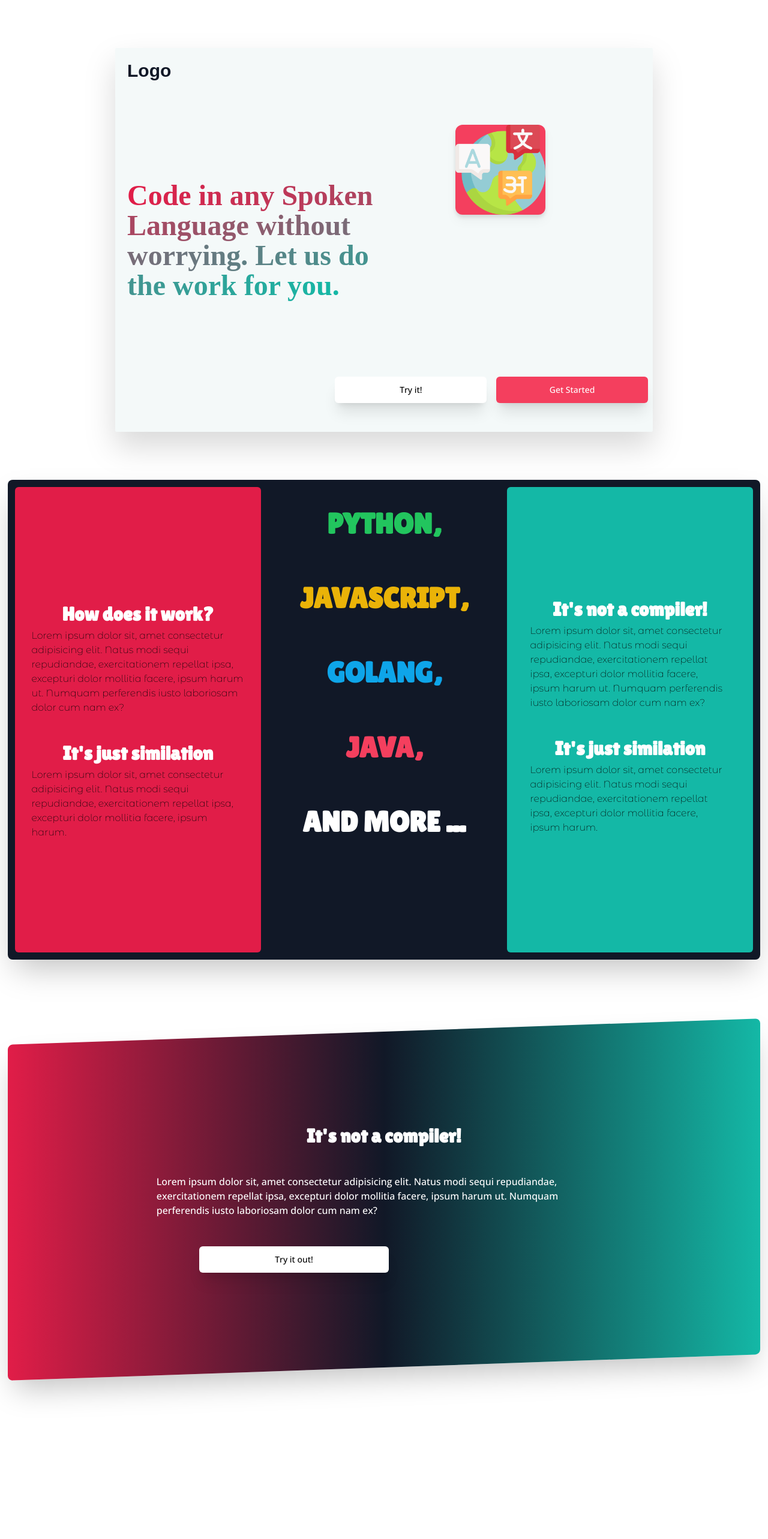
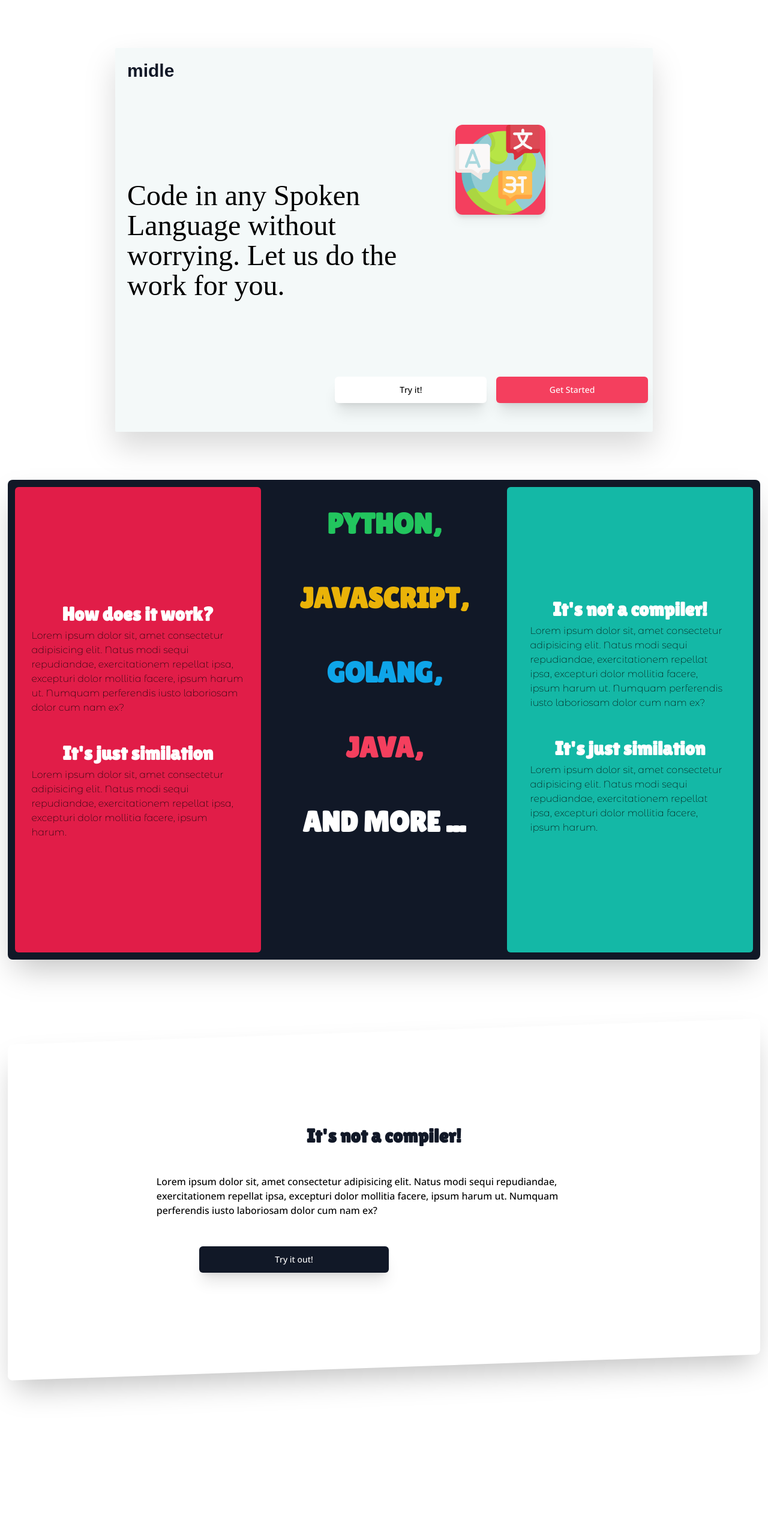
Before and after one commit to jamm59/midle-frontend, a Next.js app: page / in a window 1280 px wide. Shown: the top 2566 px of the page at 60% size. Built offline with nearby package versions, Linux system fonts and the light colour scheme; a web font is replaced by a local one.

Commit message:
made some many changes to colors and fonts, responsive designs and padding.

```diff
--- a/app/components/CodeSection.jsx
+++ b/app/components/CodeSection.jsx
@@ -22,13 +22,13 @@ function BottomSection() {
   return (
     <>
       <div
-        className="m-auto my-10 grid min-h-fit w-[98%] place-items-center rounded-lg bg-gradient-to-r
-        from-gray-900 via-gray-900 to-teal-500 py-6 sm:bg-gradient-to-br sm:px-3"
+        className="m-auto my-10 grid min-h-fit w-[98%] place-items-center rounded-lg
+      bg-white py-6 shadow-2xl sm:bg-gradient-to-br sm:px-3"
       >
-        <h3 className="font-lilita text-[2rem] font-bold text-white">
+        <h3 className="font-lilita text-[2rem] font-bold text-black">
           It's not a compiler!
         </h3>
-        <p className="my-10 w-[50%] text-left font-openSans text-white sm:w-full sm:text-center">
+        <p className="my-10 w-[50%] text-left font-openSans text-black sm:w-full sm:text-center">
           Lorem ipsum dolor sit, amet consectetur adipisicing elit. Natus modi
           sequi repudiandae, exercitationem repellat ipsa, excepturi dolor
           mollitia facere, ipsum harum ut. Numquam perferendis iusto laboriosam
@@ -37,7 +37,7 @@ function BottomSection() {
         <div className="min-h-fit w-[50%] sm:w-full">
           <Button
             content={"Code and see how it works!"}
-            className={"w-fit px-5"}
+            className={"w-fit bg-gray-900 px-5 text-white"}
           />
         </div>
       </div>
--- a/app/components/Footer.jsx
+++ b/app/components/Footer.jsx
@@ -1,21 +1,22 @@
 import Button from "./Button";
 export default function Footer() {
   return (
-    <footer className="h-screen bg-gray-900 font-montserrat">
+    <footer className="mx-auto h-screen overflow-hidden bg-gray-900 font-montserrat">
       <section className="grid h-[70%] place-items-center sm:px-1">
-        <h1 className="h-[60%] w-[50%] text-center font-lilita text-5xl font-extrabold tracking-wider sm:w-fit sm:text-4xl">
-          <span className="bg-gradient-to-r from-rose-500 to-teal-500 bg-clip-text text-transparent">
-            Understand Cover Flow. Increase your Angels
+        <h1 className="h-[60%] min-h-fit w-[70%] text-center font-lilita text-5xl font-extrabold tracking-wider sm:w-fit sm:text-3xl">
+          <span className="bg-gradient-to-r from-rose-500 to-emerald-500 bg-clip-text text-transparent">
+            Execute Non-English Code with Our Middleware Solution
           </span>
         </h1>
         <h1></h1>
-        <p className="text-md h-[90%] w-[50%] scroll-py-24 rounded-md text-center font-montserrat text-white sm:w-fit">
-          Lorem ipsum dolor sit, amet consectetur adipisicing elit. Illum
-          doloribus autem alias eligendi ea laborum ratione molestiae
-          consectetur, delectus, iure amet suscipit esse debitis nisi distinctio
-          est atque odio quas!
+        <p className="text-md font-monterrat h-[90%] w-[50%] scroll-py-24 rounded-md text-left text-white sm:w-fit sm:text-center">
+          Our app serves as a powerful middleware solution, enabling effortless
+          translation of non-English syntax into English, allowing you to
+          execute your code seamlessly behind the scenes. Say goodbye to
+          language barriers and focus on coding, as our app handles the
+          translation process, ensuring your code runs smoothly and efficiently.
         </p>
-        <div className="h-15 flex w-[30%] justify-around font-bold sm:w-full">
+        <div className="h-15 flex w-[30%] justify-around sm:w-full">
           <Button content={"Get Started"} />
           <Button content={"Learn More"} />
         </div>
@@ -25,7 +26,7 @@ export default function Footer() {
           <span className="grid place-items-center">
             @{new Date().getFullYear()} All Rights Reserved
           </span>
-          <div className="flex items-center justify-between px-6 font-bold text-gray-900 [&>*:nth-child(even)]:text-teal-600">
+          <div className="flex items-center justify-between px-16 font-bold text-gray-900 sm:px-6">
             <a href="">About</a>
             <a href="">Github</a>
             <a href="">Portfolio</a>
--- a/app/components/Header.jsx
+++ b/app/components/Header.jsx
@@ -3,24 +3,24 @@ export default function Header() {
   return (
     <header className="grid h-screen w-full place-items-center">
       <div
-        className="flex h-fit min-h-[80%] w-[70%] flex-col justify-center rounded-sm bg-[#F4F9F9]
-      px-5 drop-shadow-2xl sm:grid sm:h-full sm:w-full sm:place-content-center sm:gap-5"
+        className="sm:text flex h-fit min-h-[80%] w-[70%] flex-col justify-center rounded-sm
+      bg-[#F4F9F9] px-5 drop-shadow-2xl sm:grid sm:h-full sm:w-full sm:place-content-center sm:gap-5"
       >
         <div
-          className="absolute left-5 top-5 font-gasoek text-3xl font-extrabold text-gray-900
+          className="absolute left-5 top-5 font-gasoek text-3xl font-black text-gray-900
          sm:block sm:text-2xl sm:font-normal"
         >
-          Logo
+          midle
         </div>
-        <h1 className="h-fit min-h-[60%] w-[55%] text-left text-5xl font-black sm:w-full sm:text-4xl">
-          <span className="bg-gradient-to-r from-rose-600 to-teal-500 bg-clip-text font-moirai text-transparent">
+        <h1 className="h-fit min-h-[60%] w-[55%] text-left text-5xl sm:w-full sm:text-4xl">
+          <span className="bg-black bg-clip-text font-moirai text-transparent">
             Code in any Spoken Language without worrying. Let us do the work for
             you.
           </span>
         </h1>
         <img
-          className="transiton-all absolute right-[20%] top-[20%] rounded-xl bg-rose-500
-           drop-shadow-lg sm:static sm:m-auto"
+          className="transiton-all absolute right-[20%] top-[20%] cursor-pointer rounded-xl bg-rose-500
+           drop-shadow-lg duration-200 hover:top-[19%] sm:static sm:m-auto sm:my-5"
           src={"/languages.png"}
           alt="code"
           width={150}
--- a/app/components/MidSection.jsx
+++ b/app/components/MidSection.jsx
@@ -3,23 +3,25 @@ export default function MidSection() {
   return (
     <>
       <section
-        className="sm:before:top-15 relative grid h-screen place-items-center before:absolute before:z-10 before:h-[70%]
-   before:w-[98%] before:skew-y-[-2deg] before:rounded-lg before:bg-gradient-to-r before:from-rose-600
-    before:via-gray-900 before:to-teal-500 before:shadow-2xl before:transition-all before:duration-500 hover:before:skew-y-[0deg]
+        className="sm:before:top-15 before:bg- relative grid h-screen place-items-center before:absolute before:z-10
+   before:h-[70%] before:w-[98%] before:skew-y-[-2deg] before:rounded-lg before:shadow-2xl before:transition-all before:duration-500 hover:before:skew-y-[0deg]
      hover:before:cursor-pointer sm:py-[10%] sm:before:w-full sm:before:bg-gradient-to-br sm:before:to-gray-900 md:before:rounded-none"
       >
         <div className="z-20 grid place-items-center p-2">
-          <h3 className="font-lilita text-[2rem] font-bold text-white">
+          <h3 className="font-lilita text-[2rem] font-bold text-gray-900">
             It's not a compiler!
           </h3>
-          <p className="my-10 w-[60%] text-left font-openSans text-white sm:w-full sm:text-center">
+          <p className="my-10 w-[60%] text-left font-openSans text-black sm:w-full sm:text-center">
             Lorem ipsum dolor sit, amet consectetur adipisicing elit. Natus modi
             sequi repudiandae, exercitationem repellat ipsa, excepturi dolor
             mollitia facere, ipsum harum ut. Numquam perferendis iusto
             laboriosam dolor cum nam ex?
           </p>
           <div className="w-[50%]">
-            <Button content={"Try it out!"} />
+            <Button
+              content={"Try it out!"}
+              className={"bg-gray-900 text-white"}
+            />
           </div>
         </div>
       </section>
--- a/app/components/Section.jsx
+++ b/app/components/Section.jsx
@@ -1,8 +1,14 @@
-//import { twMerge } from "tailwind-merge";
+import { twMerge } from "tailwind-merge";
 export default function Section() {
-  const color = ["blue", "green", "yellow", "teal"][
-    Math.floor(Math.random() * 4)
-  ];
+  const color = [
+    "bg-yellow-500",
+    "bg-sky-500",
+    "bg-blue-500",
+    "bg-green-500",
+    "bg-teal-500",
+  ][Math.floor(Math.random() * 5)];
+  const styles = twMerge("grid place-items-center rounded-md p-3 pb-7", color);
+
   return (
     <section
       className="m-auto grid h-fit min-h-screen w-[98%] grid-cols-3 overflow-hidden rounded-lg bg-gray-900 p-3 shadow-2xl
@@ -31,7 +37,7 @@ export default function Section() {
       </div>
       <div
         className="grid h-[80%] place-items-center rounded-md
-      font-lilita text-[3rem] font-black text-white"
+      font-lilita text-[3rem] font-black text-white sm:h-full"
       >
         <span className="text-green-500">PYTHON,</span>
         <span className="text-yellow-500">JAVASCRIPT,</span>
@@ -39,10 +45,7 @@ export default function Section() {
         <span className="text-rose-500">JAVA,</span>
         <span>AND MORE ...</span>
       </div>
-      <div
-        className="grid place-items-center rounded-md bg-teal-500 p-3 pb-7"
-        //className={`bg-${color}-500 grid place-items-center p-3 pb-7 rounded-md`}
-      >
+      <div className={styles}>
         <div className="grid place-items-center p-2 ">
           <h3 className="font-lilita text-[2rem] font-bold text-white">
             It's not a compiler!
```
